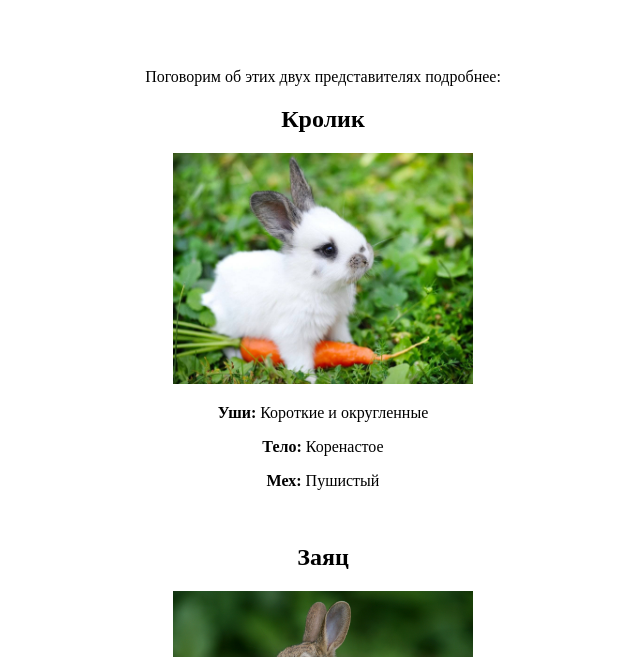
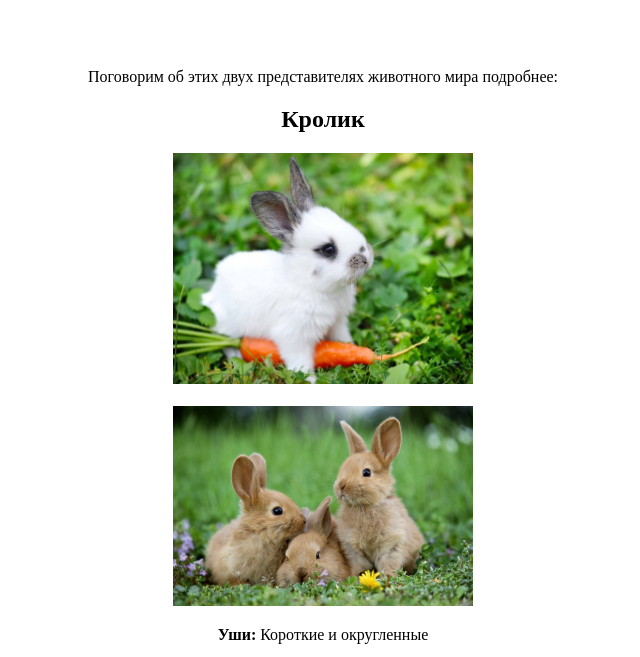
Before and after one commit to arinab2002/arinab20, a plain HTML site: page index.html in a window 1280 px wide. Shown: the part 272-929 px from the top of the page, without its empty margins (317-957 px from the left). Drawn offline with Linux system fonts and the light colour scheme; files whose address does not match are found by name.

Commit message:
Project initial

```diff
--- a/index.html
+++ b/index.html
@@ -17,9 +17,12 @@
     <br>
     <br>
 
-    <p>Поговорим об этих двух представителях подробнее:</p>
+    <p>Поговорим об этих двух представителях животного мира подробнее:</p>
     <h2>Кролик</h2>
     <img width=300px src="D:\БайноваАП181\img\2.jpg">
+<br>
+<br>
+<img width=300px src="D:\БайноваАП181\img\4.jpg">
     <p><b>Уши:</b> Короткие и округленные</p>
     <p><b>Тело:</b> Коренастое</p>
     <p><b>Мех:</b> Пушистый</p>
@@ -27,6 +30,9 @@
 
     <h2>Заяц</h2>
     <img width=300px src="D:\БайноваАП181\img\3.jpeg">
+<br>
+<br>
+<img width=300px src="D:\БайноваАП181\img\5.jpg">
     <p><b>Уши:</b> Длинные и заостренные</p>
     <p><b>Тело:</b> Худое и мускулистое</p>
     <p><b>Мех:</b> Не пушистый</p>
```
Also changed, not shown: img/4.jpg (added), 1 other file.
